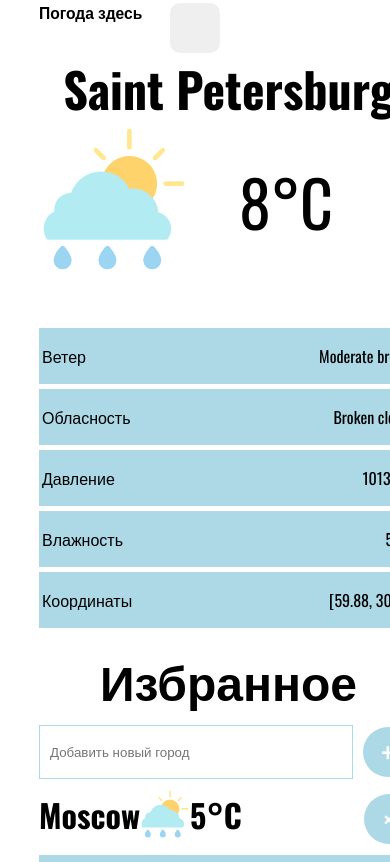
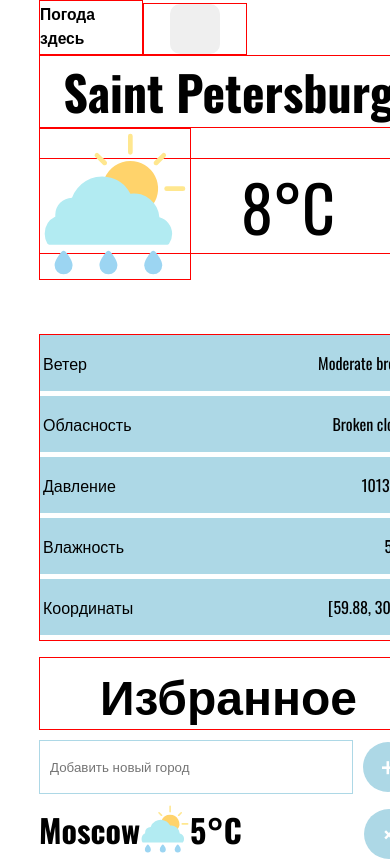
Before and after one commit to julesadikhanyan/weather, a website: page index.html in a window 390 px wide. Shown: the top 862 px of the page. Drawn offline with nearby package versions, Linux system fonts and the light colour scheme.

Commit message:
mobile test

```diff
--- a/style.css
+++ b/style.css
@@ -21,6 +21,7 @@
     .weather-here {
         font-size: 4vw;
         margin: 0;
+        border: 1px solid red;
     }
 
     .new-location {
@@ -28,6 +29,7 @@
         justify-content: center;
         align-items: center;
         margin-top: 3px;
+        border: 1px solid red;
     }
 
     button {
@@ -54,19 +56,24 @@
           width: 250px;
           float: left;
           margin-right: 50px;
+          border: 1px solid red;
       }
     h2 {
         font-size: 3rem;
         margin: 0;
+        border: 1px solid red;
         text-align: center;
     }
 
     .my-city p {
         font-size: 5rem;
+        border: 1px solid red;
     }
     ul {
         list-style-type: none;
         padding: 0;
+
+        border: 1px solid red;
     }
 
     ul li {
@@ -125,10 +132,12 @@
 
     .city-left {
         padding-right: 50px;
+        /*border: 1px solid red;*/
     }
 
     .city-right {
         padding-left: 50px;
+        /*border: 1px solid red;*/
     }
     h3 {
         font-size: 2rem;
@@ -163,7 +172,7 @@
 }
 
 
-@media screen and (max-width: 500px){
+@media screen and (max-width: 500px) {
     header button {
         height: 50px;
         width: 50px;
```
